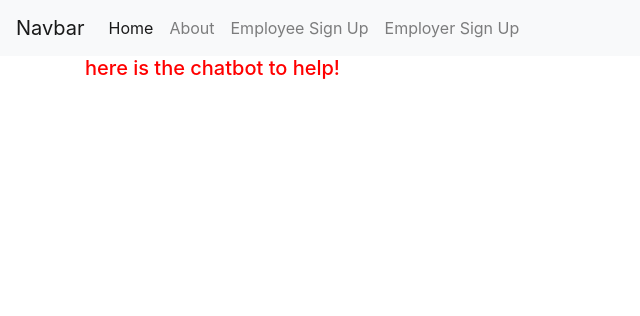
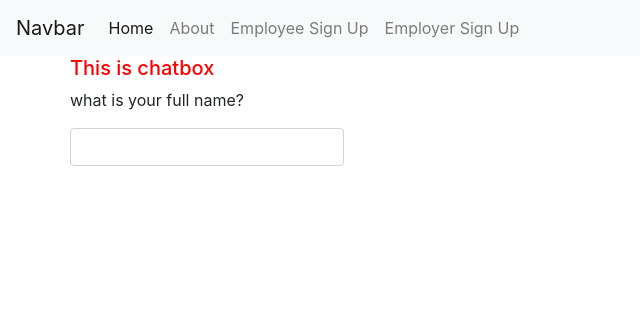
Before and after one commit to irasan/trustinsoda, a Flask app: page /chatbot in a window 1280 px wide. Shown: the top 316 px of the page, without its empty margins (0-640 px from the left). Run offline with Flask 2, Linux system fonts and the light colour scheme; some libraries are stand-ins or nearby versions.

Commit message:
added logic and updated answers for chatbot

```diff
--- a/static/js/chatbot_answers.js
+++ b/static/js/chatbot_answers.js
@@ -1,9 +1,13 @@
 // this is a dictionary of all the labels for the input fields
 const labelList = {
-
+    "full_name": "what is your full name?",
+    "email": "Nice name! Now, what is your email address?",
+    "phone": "Great! next is your phone number",
   };
 
 // this is a dictionary of all the input fields that the user has to fill
   const inputList = {
-
+    "full_name": '<input type="text" class="form-control current-input" id="full_name" name="full_name" required>',
+    "email": '<input type="email" class="form-control current-input" id="email" name="email" required>',
+    "phone": '<input type="text" class="form-control current-input" id="phone" name="phone" required>',
   };
--- a/static/js/chatbot_logic.js
+++ b/static/js/chatbot_logic.js
@@ -1,5 +1,30 @@
 $(document).ready(function () {
 
-    $("h5").css('color', 'red');
+  $("h5").css('color', 'red');
 
+
+  $('.chatbox').keypress(function (e) {
+    var key = e.which;
+    if (key == 13) // the enter key code
+    {
+      $(".current-input").click();
+      let label = $(".current-input").attr("id");
+
+      var next = function(dict, key) {
+        var keys = Object.keys(dict)
+          , i = keys.indexOf(key);
+        return i !== -1 && keys[i + 1];
+      };
+
+      nextLabel = next(inputList, label)
+
+      $(".current-input").removeClass("current-input").addClass("previous-input");
+
+      $(".chatbox").append(inputList[nextLabel]);
+
+
+      return console.log(nextLabel);
+    }
   });
+
+});
--- a/templates/chatbot.html
+++ b/templates/chatbot.html
@@ -2,6 +2,12 @@
 {% block content %}
 
 <!-- chatbot content goes here -->
-<h5>here is the chatbot to help!</h5>
+<div class="row">
+    <div class="chatbox">
+        <h5>This is chatbox</h5>
+        <p class="label">what is your full name?</p>
+            <input type="text" class="form-control current-input" id="full_name" name="full_name" required>
+    </div>
+</div>
 
 {% endblock %}
```
